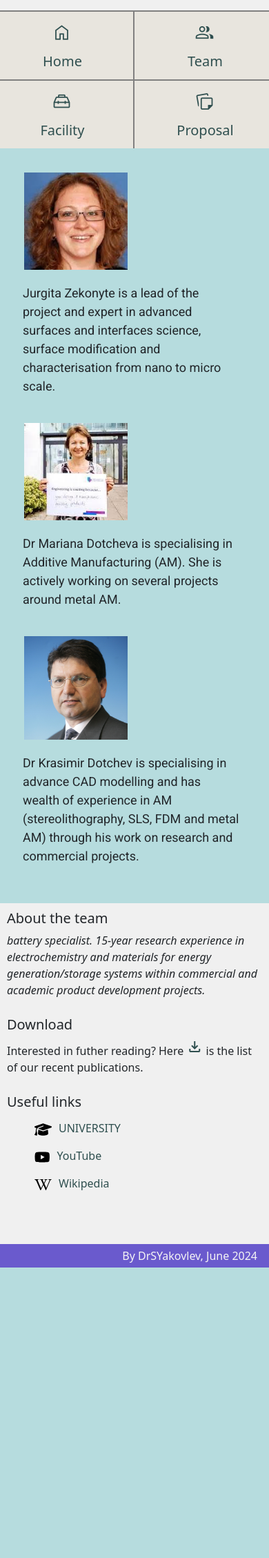
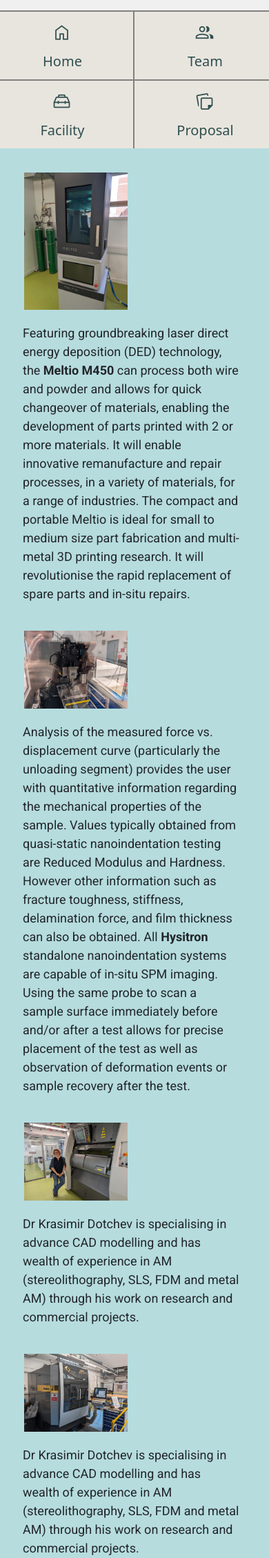
Before and after one commit to Code-Institute-Submissions/home-for-additive, a Django app: page /facility/ in a window 390 px wide. Shown: the part 378-2636 px from the top of the page at 69% size. Before the commit the page ends 2215 px from the top, so only its background shows below. Run offline with Django 4.2, Linux system fonts and the light colour scheme.

Commit message:
Add links to the images of the Team members, update Facility section

```diff
--- a/prop_for_3d/templates/prop_for_3d/facility.html
+++ b/prop_for_3d/templates/prop_for_3d/facility.html
@@ -2,31 +2,41 @@
 
 {% block content %}
 
+{% load static %}
+
 <section class="section-bg">
     <div class="row no-gutters">
         <div class="col-md-2">
-            <img src="../images/jurgita.jpg" title="Dr Jurgita Zekonyte" alt="Dr Jurgita Zekonyte">
+            <img src="{% static 'images/meltio-m450.jpg' %}" title="MELTIO M450" alt="MELTIO M450">
         </div>
-        <div class="col-md-10 bio">Jurgita Zekonyte is a lead of the project and expert in advanced surfaces and
-            interfaces science, surface modification and characterisation from nano to micro scale.</div>
+        <div class="col-md-10 bio">Featuring groundbreaking laser direct energy deposition (DED) technology, the <strong>Meltio M450</strong> can process both wire and powder and allows for quick changeover of materials, enabling the development of parts printed with 2 or more materials.  It will enable innovative remanufacture and repair processes, in a variety of materials, for a range of industries. The compact and portable Meltio is ideal for small to medium size part fabrication and multi-metal 3D printing research.  It will revolutionise the rapid replacement of spare parts and in-situ repairs.</div>
     </div>
 
     <div class="row no-gutters">
         <div class="col-md-2">
-            <img src="../images/mariana.jpg" title="Dr Mariana Dotcheva" alt="Dr Mariana Dotcheva">
+            <img src="{% static 'images/nanoindenter.jpg' %}" title="Bruker Hysintron nanoindenter" alt="Bruker Hysintron nanoindenter">
         </div>
-        <div class="col-md-10 bio">Dr Mariana Dotcheva is specialising in Additive Manufacturing (AM). She is actively
-            working on several projects around metal AM.</div>
+        <div class="col-md-10 bio">Analysis of the measured force vs. displacement curve (particularly the unloading segment) provides the user with quantitative information regarding the mechanical properties of the sample. Values typically obtained from quasi-static nanoindentation testing are Reduced Modulus and Hardness. However other information such as fracture toughness, stiffness, delamination force, and film thickness can also be obtained. All <strong>Hysitron</strong> standalone nanoindentation systems are capable of in-situ SPM imaging. Using the same probe to scan a sample surface immediately before and/or after a test allows for precise placement of the test as well as observation of deformation events or sample recovery after the test.</div>
     </div>
 
     <div class="row no-gutters">
         <div class="col-md-2">
-            <img src="../images/krasimir.png" title="Dr Krasimir Dotchev" alt="Dr Krasimir Dotchev">
+            <img src="{% static 'images/prox-dmp-300.jpg' %}" title="Dr Krasimir Dotchev" alt="Dr Krasimir Dotchev">
         </div>
         <div class="col-md-10 bio">Dr Krasimir Dotchev is specialising in advance CAD modelling and has wealth of
             experience in AM (stereolithography, SLS, FDM and metal AM) through his work on research and commercial
             projects.</div>
     </div>
+
+    <div class="row no-gutters">
+        <div class="col-md-2">
+            <img src="{% static 'images/sodick-alc600g.jpg' %}" title="Dr Krasimir Dotchev" alt="Dr Krasimir Dotchev">
+        </div>
+        <div class="col-md-10 bio">Dr Krasimir Dotchev is specialising in advance CAD modelling and has wealth of
+            experience in AM (stereolithography, SLS, FDM and metal AM) through his work on research and commercial
+            projects.</div>
+    </div>
+
 </section>
 
 {% endblock %}
--- a/prop_for_3d/urls.py
+++ b/prop_for_3d/urls.py
@@ -6,5 +6,5 @@
     path('index/', views.index, name="home"),
     path('team/', views.team, name="team"),
     path('facility/', views.facility, name="facility"),
-    path('proposal', views.proposal, name="team"),
+    path('proposal', views.proposal, name="proposal"),
     ]
```
Also changed, not shown: prop_for_3d/templates/prop_for_3d/proposal.html (+34 -0 lines), prop_for_3d/templates/prop_for_3d/team.html (+5 -3 lines), static/images/nanoindenter.jpg (renamed from static/images/nanoindenter_1-min.jpg), static/images/nanoindenter_2-min.jpg (deleted), static/images/sodick-alc600g-edm-2.jpg (deleted), static/images/sodick-alc600g.jpg (renamed from static/images/sodick-alc600g-edm-1.jpg).
